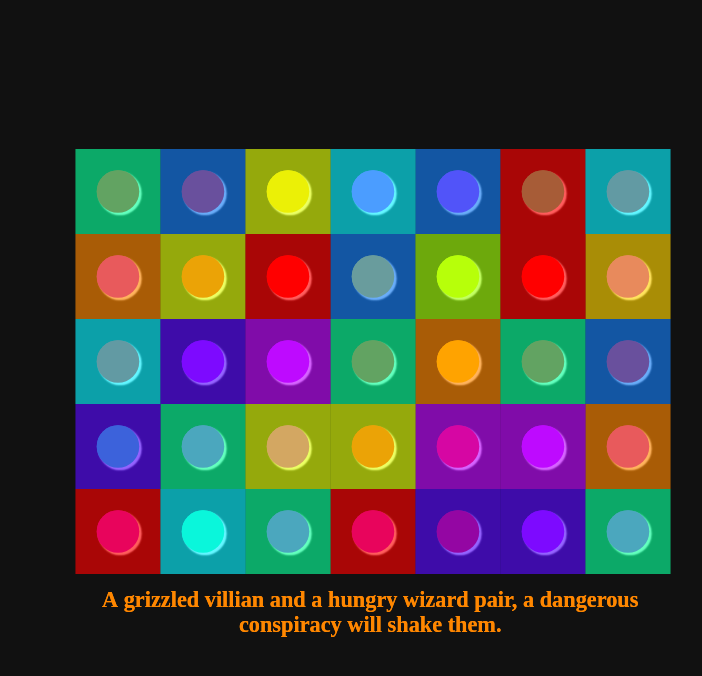
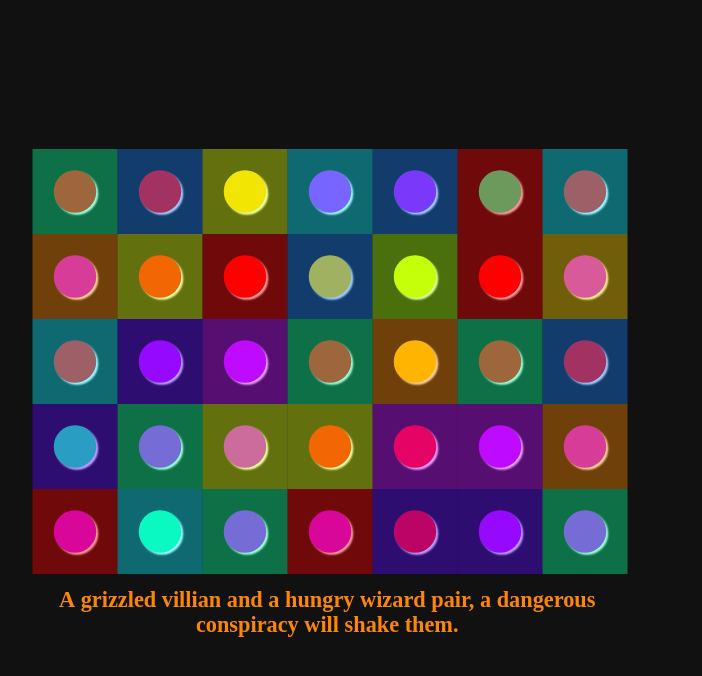
Before and after one commit to dillansimmons/storybook, a website built with Parcel: page index.html in a window 1280 px wide. Shown: the whole page, without its empty margins (310-1012 px from the left). Built offline with nearby package versions, Linux system fonts and the light colour scheme.

Commit message:
changes and color pickups

```diff
--- a/index.html
+++ b/index.html
@@ -1,22 +1,23 @@
+<!DOCTYPE html>
 <html>
   <head>
-  <meta charset="utf-8">
+    <meta charset="utf-8" />
     <title>Pegboard drive-in</title>
-</head>
-<body>
-  <div id="wrapper">
-    <div id="controls" hidden>
-    </div>
-    <canvas id="canvas"></canvas>
-    <div id="seed" hidden></div>
-  </div>
+    <meta name="viewport" content="width=device-width, initial-scale=1" />
+    <meta name="description" content="Pegboard drive-in // copyright 2021 - Dillan Simmons" />
     <style>
-      body { background: #FFF; margin: 0; }
+      body, canvas { margin: 0; overflow: hidden; }
       /* Remove controls past test */
       #controls { z-index: 1; background:#fff; position: absolute; top: 0; left: 0; padding:20px;  font-family: 'Courier New', 'Courier', monospace; }
       #controls span { display: block; }
       #seed { position: absolute; color: #ccc; bottom: 0; left: 0; margin:20px; font-size: 16px; }
     </style>
+  </head>
+  <body>
+    <div id="controls" hidden>
+    </div>
+    <canvas id="canvas"></canvas>
+    <div id="seed" hidden></div>
     <script type="module" src="./js/index.js"></script>
   </body>
 </html>
--- a/js/index.js
+++ b/js/index.js
@@ -45,8 +45,9 @@ const config = randomizer(R);
 let timeout = false; // holder for timeout id
 
 
-let render;
-let canvasWidth; let canvasHeight; let pixelRatio;
+let canvasWidth;
+let canvasHeight;
+// let pixelRatio;
 let currentBackground = R.random_choice(backgrounds);
 let fullBackgrounds = [...backgrounds, ...config.scheme];
 fullBackgrounds = [...new Set(fullBackgrounds)];
@@ -59,26 +60,25 @@ window.onclick = () => {
 // functions -------------------------------------------
 
 const draw = () => {
+  c.clearRect(0, 0, window.innerWidth, window.innerHeight);
   c.save();
-  c.scale(pixelRatio, pixelRatio);
-  render = drillPegs(c, config, canvasWidth, canvasHeight);
+  // c.scale(pixelRatio, pixelRatio);
+  drillPegs(c, config, canvasWidth, canvasHeight);
   c.restore();
 };
 
 function resize() {
-  c.clearRect(0, 0, window.innerWidth, window.innerHeight);
   canvasWidth = window.innerWidth;
   canvasHeight = window.innerHeight;
-  pixelRatio = window.devicePixelRatio;
-  canvas.width = ~~(canvasWidth * pixelRatio);
-  canvas.height = ~~(canvasHeight * pixelRatio);
+  // pixelRatio = window.devicePixelRatio;
+  canvas.width = canvasWidth;
+  canvas.height = canvasHeight;
   canvas.style.width = `${canvasWidth}px`;
   canvas.style.height = `${canvasHeight}px`;
   seedContainer.innerText = `SEED: ${tokenData.hash}`;
   canvas.style.background = `#${currentBackground}`;
   document.body.style.background = `#${currentBackground}`;
-
-  if (render) draw();
+  draw();
 }
 
 // window.resize event listener // debounce for perf
@@ -88,13 +88,9 @@ window.addEventListener('resize', () => {
 });
 
 // window.addEventListener("resize", resize);
-
-window.onload = () => {
+window.onload = async () => {
   resize();
-  render = drillPegs(c, config, canvasWidth, canvasHeight);
-  draw();
-}
-
+};
 
 // TEST CODE ZONE
 const storage = window.localStorage;
@@ -105,6 +101,7 @@ if (storage.getItem('control')) {
 
 // keypress
 document.body.onkeyup = e => {
+  // space bar
   if(e.keyCode === 32){
     const isShift = !!window.event.shiftKey;
     const index = fullBackgrounds.indexOf(currentBackground);
@@ -126,9 +123,10 @@ document.body.onkeyup = e => {
     return;
   }
 
+  // Test Code: Remove on import
   if (e.key === 'n') {
     if (storage.getItem('no-animate')) {
-      storage.removetItem('no-animate');
+      storage.removeItem('no-animate');
       return;
     }
     storage.setItem('no-animate', true);
--- a/js/pegboard.js
+++ b/js/pegboard.js
@@ -10,38 +10,42 @@ export function randomizer(R) {
   // peg sizes
   const sizes = [9, 15, 30, 45, 60, 75, 90, 105, 120];
   // outputs
-  const outputs = ['dumbbell', 'ringer', 'starburst', 'abacus', 'multiply', 'gas', 'block', 'puzzle'];
+  const outputs = ['Weave', 'Ring', 'Burst', 'Abacus', 'Multiply', 'Gas', 'Block', 'Puzzle'];
     // colors
   const schemes = [
-    { mono: ['ffffff', '111111', '222222'] },
-    { lastdayofsummer: ['4281a4','48a9a6','eeeeee','d4b483','c1666b'] },
-    { blueberry: ['e7e6f7','e3d0d8','aea3b0','827081','c6d2ed'] },
-    { remove: ['5d2a42', 'C70039', 'fb6376','fcb1a6','ffdccc','fff9ec'] },
-    { sundown: ['fcd0a1','b1b695','53917e','63535b','6d1a36'] },
-    { merca: ['b32134','ebebeb','c0c0c0','3a6ea5','004e98'] },
-    { liger: ['5bc0eb','fde74c','9bc53d','c3423f','404e4d'] }, // meh
-    { moody: ['161925','23395b','406e8e','8ea8c3','cbf7ed'] },
-    { hydroclassic: ['55dde0','33658a','2f4858','f6ae2d','f26419'] },
-    { dino: ['dbf9f4','e6fdff','d9d7dd','b07bac','5f7367'] },
-    { lilac: ['330c2f','7b287d','7067cf','b7c0ee','cbf3d2'] },
-    { orangecountry: ['588b8b','ffffff','ffd5c2','f28f3b','c8553d'] },
-    { zombie: ['8daa91','788475','5e5d5c','453643','28112b'] },
-    { mint: ['a3e7fc','26c485','32908f','553a41','2f0601'] },
-    { july: ['0d3b66','faf0ca','f4d35e','ee964b','f95738'] },
-    { blackeye: ['0d1821','344966','e6aace','f0f4ef','bfcc94'] },
-    { jazz: ['34f6f2','78e3fd','d1f5ff','eef8ff','7d53de'] },
+    // 3 color scheme
+    { Mon: ['ffffff', '111111', '222222'] },
+    { Pie: ['7522f6', '2c49eb', '22b1f6'] },
+    { Goo: ['11f67d', '34eb1c', 'cbf611'] },
+    { Fry: ['f6a30c', 'eb5900', 'f6220c'] },
+    // 5 color scheme
+    { Sumer: ['4281a4','48a9a6','eeeeee','d4b483','c1666b'] },
+    { Bluby: ['e7e6f7','e3d0d8','aea3b0','827081','c6d2ed'] },
+    { Sundn: ['fcd0a1','b1b695','53917e','63535b','6d1a36'] },
+    { Merca: ['b32134','ebebeb','c0c0c0','3a6ea5','004e98'] },
+    { Moody: ['161925','23395b','406e8e','8ea8c3','cbf7ed'] },
+    { Hydro: ['55dde0','33658a','2f4858','f6ae2d','f26419'] },
+    { Dinos: ['dbf9f4','e6fdff','d9d7dd','b07bac','5f7367'] },
+    { Lilac: ['330c2f','7b287d','7067cf','b7c0ee','cbf3d2'] },
+    { Cntry: ['588b8b','ffffff','ffd5c2','f28f3b','c8553d'] },
+    { Zombi: ['8daa91','788475','5e5d5c','453643','28112b'] },
+    { Alien: ['c9fbfc','26c485','32908f','553a41','2f0601'] },
+    { Julie: ['0d3b66','faf0ca','f4d35e','ee964b','f95738'] },
+    { Bgeye: ['0d1821','344966','e6aace','f0f4ef','bfcc94'] },
+    { Jazzz: ['34f6f2','78e3fd','d1f5ff','eef8ff','7d53de'] },
     // 9 color scheme
-    { pastel: ['eae4e9','fff1e6','fde2e4','fad2e1','e2ece9','bee1e6','f0efeb','dfe7fd','cddafd'] },
+    { SirenBoom: [ 'b7094c','a01a58','892b64','723c70','5c4d7d','455e89','2e6f95','1780a1','0091ad'] },
+    { CryPastel: ['eae4e9','fff1e6','fde2e4','fad2e1','e2ece9','bee1e6','f0efeb','dfe7fd','cddafd'] },
     // 10 color schemes
-    { lizard: ['007f5f','2b9348','55a630','80b918','aacc00','bfd200','d4d700','dddf00','eeef20','ffff3f'] },
-    { miami: ['f72585','b5179e','7209b7','560bad','480ca8','3a0ca3','3f37c9','4361ee','4895ef','4cc9f0'] },
-    { germany: ['03071e','370617','6a040f','9d0208','d00000','dc2f02','e85d04','f48c06','faa307','ffba08'] },
-    { toyland: ['f94144','f3722c','f8961e','f9844a','f9c74f','90be6d','43aa8b','4d908e','577590','277da1'] },
-    { blues: ['012a4a','013a63','01497c','014f86','2a6f97','2c7da0','468faf','61a5c2','89c2d9','a9d6e5'] },
-    { reddawn: ['641220','6e1423','85182a','a11d33','a71e34','b21e35','bd1f36','c71f37','da1e37','e01e37'] },
-    { rainbow: ['ff0000','ff8700','ffd300','deff0a','a1ff0a','0aff99','0aefff','147df5','580aff','be0aff'] },
-    { candy: ['54478c','2c699a','048ba8','0db39e','16db93','83e377','b9e769','efea5a','f1c453','f29e4c'] },
-    { martian: ['b76935','a56336','935e38','815839','6f523b','5c4d3c','4a473e','38413f','263c41','143642'] }
+    { NeonLizard: ['007f5f','2b9348','55a630','80b918','aacc00','bfd200','d4d700','dddf00','eeef20','ffff3f'] },
+    { MiamiNight: ['f72585','b5179e','7209b7','560bad','480ca8','3a0ca3','3f37c9','4361ee','4895ef','4cc9f0'] },
+    { NewGermany: ['03071e','370617','6a040f','9d0208','d00000','dc2f02','e85d04','f48c06','faa307','ffba08'] },
+    { BigToyland: ['f94144','f3722c','f8961e','f9844a','f9c74f','90be6d','43aa8b','4d908e','577590','277da1'] },
+    { Blueliners: ['012a4a','013a63','01497c','014f86','2a6f97','2c7da0','468faf','61a5c2','89c2d9','a9d6e5'] },
+    { RedSkyDawn: ['641220','6e1423','85182a','a11d33','a71e34','b21e35','bd1f36','c71f37','da1e37','e01e37'] },
+    { RainbowMad: ['ff0000','ff8700','ffd300','deff0a','a1ff0a','0aff99','0aefff','147df5','580aff','be0aff'] },
+    { Candymaker: ['54478c','2c699a','048ba8','0db39e','16db93','83e377','b9e769','efea5a','f1c453','f29e4c'] },
+    { MartianDay: ['b76935','a56336','935e38','815839','6f523b','5c4d3c','4a473e','38413f','263c41','143642'] }
   ];
   const schemeObj = R.random_choice(schemes);
   const schemeName = Object.keys(schemeObj)[0];
@@ -103,22 +107,22 @@ export function randomizer(R) {
   const output = R.random_choice(outputs);
   const croppedInt = R.random_int(0,9);
   let cropped = 'none';
-  if ((croppedInt > 3 && croppedInt < 8 && ['gas','puzzle'].includes(output)) || ('puzzle' === output && size < 90)) {
+  if ((croppedInt > 3 && croppedInt < 8 && ['Gas','Puzzle'].includes(output)) || ('Puzzle' === output && size < 90)) {
     cropped = 'square'
   }
-  if (croppedInt === 2 && (('puzzle' === output) || ('gas' === output && size > 15))) {
+  if (croppedInt === 2 && (('Puzzle' === output) || ('Gas' === output && size > 15))) {
     cropped = 'swept'
   }
-  if (croppedInt === 1 && (['puzzle','gas','block','starburst'].includes(output) || (['multiply','abacus'].includes(output) && size > 30) || ('ringer' === output && size > 90))) {
+  if (croppedInt === 1 && (['Puzzle','Gas','Block','Burst'].includes(output) || (['Multiply','Abacus'].includes(output) && size > 30) || ('Ring' === output && size > 90))) {
     cropped = 'mundi'
   }
-  if (croppedInt === 0 && (size > 30 && size % 10 !== 5) && ['puzzle','gas','block','starburst'].includes(output)) {
+  if (croppedInt === 0 && (size > 30 && size % 10 !== 5) && ['Puzzle','Gas','Block','Burst'].includes(output)) {
     cropped = R.random_int(0,1) === 1
       ? 'cross'
       : 'sando'
   }
 
-  const hyper = R.random_int(0,9) < 1 && ['starburst', 'abacus', 'dumbbell'].includes(output); // (1/10 + 3/8) 3/80
+  const hyper = R.random_int(0,9) < 1 && ['Burst', 'Abacus', 'Weave'].includes(output); // (1/10 + 3/8) 3/80
   const squarePeg = R.random_int(0,4) < 1; // 1/4
 
   // Config values
@@ -169,11 +173,11 @@ export async function drillPegs(ctx, config, canvasWidth, canvasHeight) {
   // all the dots
   const allDots = columnCount * rowCount;
   // the x starting point: 1/6 the width
-  let cx = Math.ceil(widthMax / 2);
+  let cx = Math.ceil(widthMax / 2 - halfBase);
   // a static of this cx / used for resets
   const cxStatic = cx;
   // the y starting point: 1/6 the height
-  const cy = Math.ceil((heightMax) / 2);
+  const cy = Math.ceil(heightMax / 2);
   // the row count / used for grid draw
   let row = 0;
   // empty animated points array
@@ -191,18 +195,17 @@ export async function drillPegs(ctx, config, canvasWidth, canvasHeight) {
     <span>Output: ${config.output}</span>
     <span>Size: ${config.size}</span>
     <span>Cropped: ${config.cropped}</span>
-    <span>Behind: ${config.output !== 'multiply' && config.output !== 'ringer' && config.behind === 1}</span>
     <span>Hyper: ${config.hyper}</span>
     <span>SquarePeg: ${config.squarePeg}</span>
+    <br/>
     <span>Base: ${base}</span>
-    <span>width: ${width}</span>
     <span>All: ${allDots}</span>
     <span>Columns: ${columnCount}</span>
     <span>Rows: ${rowCount}</span>
     <span>Animation: ${((allDots * 5 + 500 % 60000) / 1000).toFixed(0)}s</span>
     <span>Font Size: bold ${Math.floor(fontSize)}px serif</span>
+    <br />
     <span>Scheme:${config.schemeName}</span>
-    <span>Colors:</span>
     ${pallete.toString().replaceAll(',', '')}
   `;
   document.getElementById('controls').innerHTML = controlSettings;
@@ -284,7 +287,7 @@ export async function drillPegs(ctx, config, canvasWidth, canvasHeight) {
   }
 
   // randomize points
-  const pointsCopy = [...points]; // used for dumbbell
+  const pointsCopy = [...points]; // used for Weave
   for (let i = points.length; i > 0; i--) {
     const j = Math.floor(config.randomizer[i] * (i + 1));
     [points[i], points[j]] = [points[j], points[i]];
@@ -302,7 +305,7 @@ export async function drillPegs(ctx, config, canvasWidth, canvasHeight) {
   prose(
     ctx,
     poem,
-    cxStatic + (config.output === 'multiply' ? quarterBase : halfBase) + (columnCount * halfBase),
+    cxStatic + (config.output === 'Multiply' ? quarterBase : halfBase) + (columnCount * halfBase),
     cy + (rowCount * base) + (fontSize * 1.5),
     columnCount * base,
     fontSize
@@ -320,7 +323,7 @@ export async function drillPegs(ctx, config, canvasWidth, canvasHeight) {
     const fill = `#${config.scheme[Math.floor(config.randomizer[i + 1 ? i + 1 : i] * config.scheme.length)]}`;
     const blurArray = [1,2,3,4];
     // const lineArray = [base / 4, base / 3, base / 2, base];
-    if (config.output !== 'multiply' && config.output !== 'ringer' && config.behind === 1) {
+    if (config.output !== 'Multiply' && config.output !== 'Ring' && config.behind === 1) {
         ctx.globalCompositeOperation = 'destination-over';
     }
     if (config.cropped !== 'none') {
@@ -356,7 +359,7 @@ export async function drillPegs(ctx, config, canvasWidth, canvasHeight) {
     ctx.fillStyle = fill;
     if (points[i]) {
       switch(config.output){
-        case 'multiply':
+        case 'Multiply':
           // multiply
           if (config.squarePeg) {
             ctx.rect(points[i].x - quarterBase, points[i].y - quarterBase, halfBase, halfBase);
@@ -365,7 +368,7 @@ export async function drillPegs(ctx, config, canvasWidth, canvasHeight) {
             ctx.arc(points[i].x, points[i].y, base / 8, 0, 2 * Math.PI);
           }
           break;
-        case 'puzzle':
+        case 'Puzzle':
           // Puzzle
           ctx.globalAlpha = 0.8;
           ctx.shadowColor = fill;
@@ -391,7 +394,7 @@ export async function drillPegs(ctx, config, canvasWidth, canvasHeight) {
             );
           }
           break;
-        case 'gas':
+        case 'Gas':
           // Gas
           ctx.globalAlpha = 0.5;
           ctx.filter = `blur(${halfBase * blurArray[Math.floor(config.randomizer[4] * blurArray.length)]}px)`;
@@ -399,12 +402,12 @@ export async function drillPegs(ctx, config, canvasWidth, canvasHeight) {
           ctx.shadowOffsetY = config.randomizer[6] < 0.5 ? base : -base;
           ctx.rect(points[i].x, points[i].y, base, base);
           break;
-        case 'block':
+        case 'Block':
           // LEGO
           ctx.rect(points[i].x, points[i].y, base, base);
           ctx.globalAlpha = 0.4;
           break;
-        case 'ringer':
+        case 'Ring':
           if (!(config.bad.includes(i) || config.good.includes(i))) {
             ctx.strokeStyle = fill;
             ctx.fillStyle = 'transparent';
@@ -423,29 +426,29 @@ export async function drillPegs(ctx, config, canvasWidth, canvasHeight) {
             ctx.stroke();
           }
           break;
-        case 'abacus':
+        case 'Abacus':
           // Lines
           if (columnFirst.filter(point => (point.x === points[i].x))) {
             ctx.beginPath();
             ctx.fillStyle = 'transparent';
             ctx.shadowColor = fill;
             ctx.globalAlpha = 0.05;
-            ctx.shadowOffsetX = config.randomizer[7] < 0.5 ? halfBase : -halfBase;
-            ctx.shadowOffsetY = config.randomizer[8] < 0.5 ? halfBase : -halfBase;
+            ctx.shadowOffsetX = config.randomizer[i] < 0.5 ? halfBase : -halfBase;
+            ctx.shadowOffsetY = config.randomizer[i + 1 ? i + 1 : i] > 0.5 ? halfBase : -halfBase;
             ctx.lineWidth = base / 5;
             ctx.lineCap = 'round';
             ctx.strokeStyle = fill;
             const first = columnFirst.filter(point => point.x === points[i].x);
             const last = columnLast.filter(point => point.x === points[i].x)
 
-            ctx.moveTo(first[0].x + halfBase, first[0].y - 1);
-            ctx.lineTo(last[0].x + halfBase, last[0].y + base);
+            ctx.moveTo(first[0].x + halfBase, first[0].y + halfBase);
+            ctx.lineTo(last[0].x + halfBase, last[0].y + halfBase);
 
             ctx.stroke();
           }
           break;
-        case 'starburst':
-          // Starburst
+        case 'Burst':
+          // burst
           ctx.beginPath();
           ctx.fillStyle = 'transparent';
           ctx.shadowColor = 'transparent';
@@ -460,8 +463,8 @@ export async function drillPegs(ctx, config, canvasWidth, canvasHeight) {
           ctx.lineTo(points[i].x + halfBase, points[i].y + halfBase);
           ctx.stroke();
           break;
-        case 'dumbbell':
-          // Dumbbell
+        case 'Weave':
+          // Weave
           if (!(config.bad.includes(i) || config.good.includes(i))) {
             ctx.globalAlpha = 1;
             ctx.fillStyle = 'transparent';
@@ -470,7 +473,7 @@ export async function drillPegs(ctx, config, canvasWidth, canvasHeight) {
             ctx.lineCap = 'round';
             ctx.strokeStyle = fill;
 
-            ctx.dumbbell(
+            ctx.Weave(
               {x: pointsCopy[i].x + halfBase, y:(pointsCopy[i].y + halfBase )},
               checkIfBad(pointsCopy, halfBase, i, i+1, config.good, config.bad),
               1, 1, 1
@@ -494,9 +497,9 @@ export async function drillPegs(ctx, config, canvasWidth, canvasHeight) {
 }
 
 // Utilities
-// Used for dumbbell, only return x/y point if it's good / bad, don't jump to next row
+// Used for Weave, only return x/y point if it's good / bad, don't jump to next row
 function checkIfBad(array, halfBase, numOg, num, badArray, goodArray) {
-  if (array[numOg].y !== array[num].y) {
+  if (array[numOg]?.y !== array[num]?.y) {
     return {x: (array[numOg]).x + halfBase, y:(array[numOg]).y + halfBase }
   } else if ((badArray.includes(num) || goodArray.includes(num)) && array[num]) {
     return {x: (array[num]).x + halfBase, y:(array[num]).y + halfBase }
@@ -506,7 +509,7 @@ function checkIfBad(array, halfBase, numOg, num, badArray, goodArray) {
 }
 
 // slight slope
-CanvasRenderingContext2D.prototype.dumbbell = function (from, to, frequency) {
+CanvasRenderingContext2D.prototype.Weave = function (from, to, frequency) {
 	let cx = 0;
   let cy = 0;
 	const fx = from.x;
```
Lines whose indentation alone changed are shown as unchanged.
